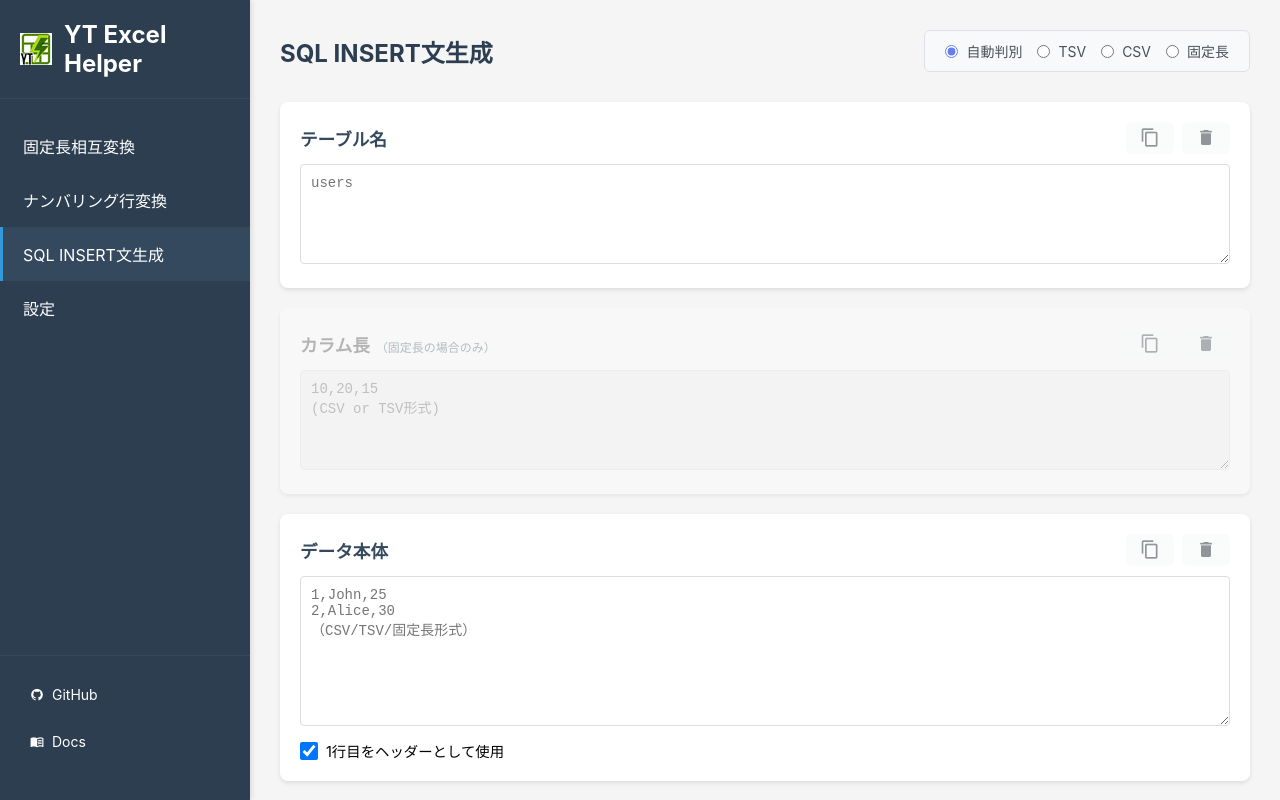
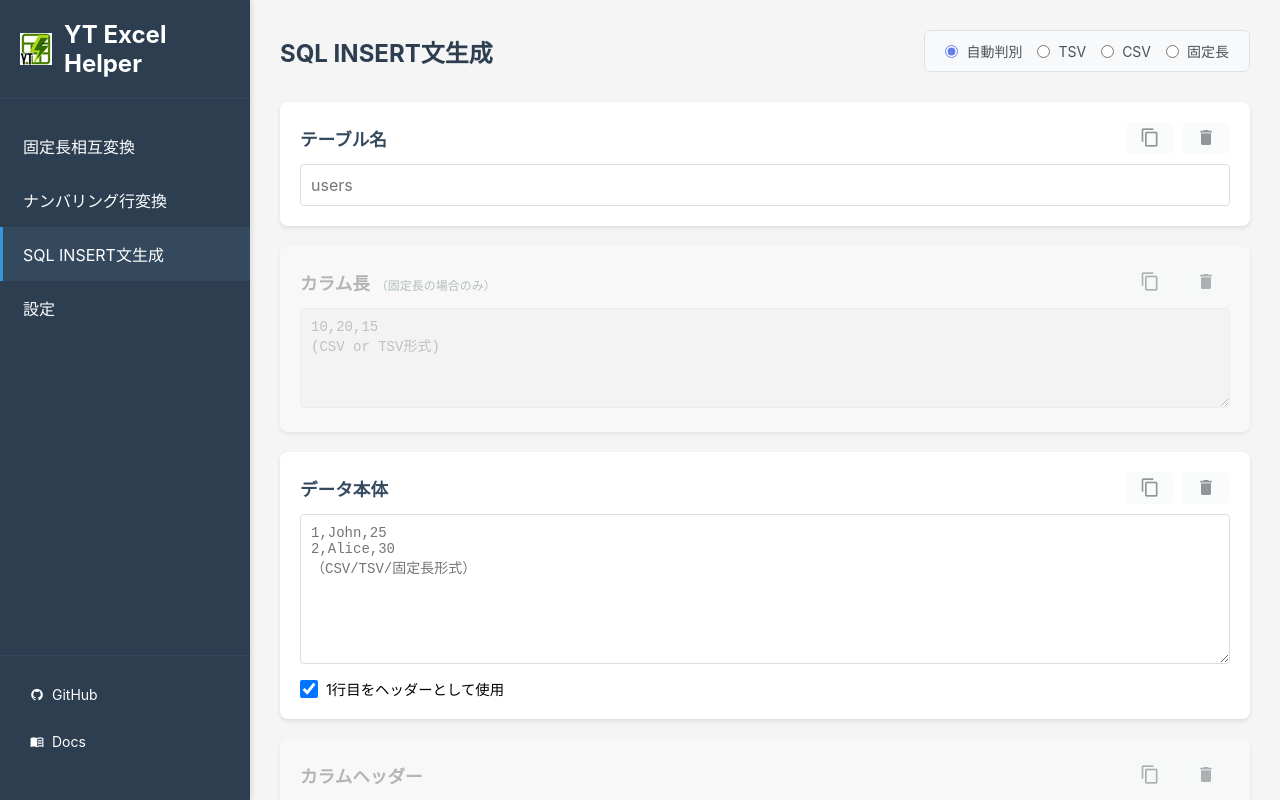
Before and after one commit to TomoTom0/excel-helper, a Vue app: page /#/sql-insert in a window 1280 px wide. Built offline with nearby package versions, Linux system fonts and the light colour scheme.

Commit message:
UI: テーブル名入力欄をtextareaからinputに変更
- テーブル名は1行のinput要素に変更
- 不要に大きいtextareaを削除

```diff
--- a/src/views/SqlInsertGenerator.vue
+++ b/src/views/SqlInsertGenerator.vue
@@ -183,14 +183,35 @@ const resultPlaceholder = computed(() => {
       </div>
     </div>
 
-    <InputSection
-      v-model="tableName"
-      label="テーブル名"
-      placeholder="users"
-      :rows="1"
-      @copy="copyFieldToClipboard(tableName, 'テーブル名')"
-      @clear="store.clearTableName()"
-    />
+    <div class="input-section input-section-inline">
+      <div class="input-header">
+        <h3>テーブル名</h3>
+        <div class="input-actions">
+          <button
+            class="btn btn-icon-small"
+            @click="copyFieldToClipboard(tableName, 'テーブル名')"
+            :disabled="!tableName"
+            title="コピー"
+          >
+            <i class="mdi mdi-content-copy"></i>
+          </button>
+          <button
+            class="btn btn-icon-small"
+            @click="store.clearTableName()"
+            :disabled="!tableName"
+            title="クリア"
+          >
+            <i class="mdi mdi-delete"></i>
+          </button>
+        </div>
+      </div>
+      <input
+        type="text"
+        v-model="tableName"
+        placeholder="users"
+        class="table-name-input"
+      />
+    </div>
 
     <div class="input-section">
       <div class="input-header">
```
